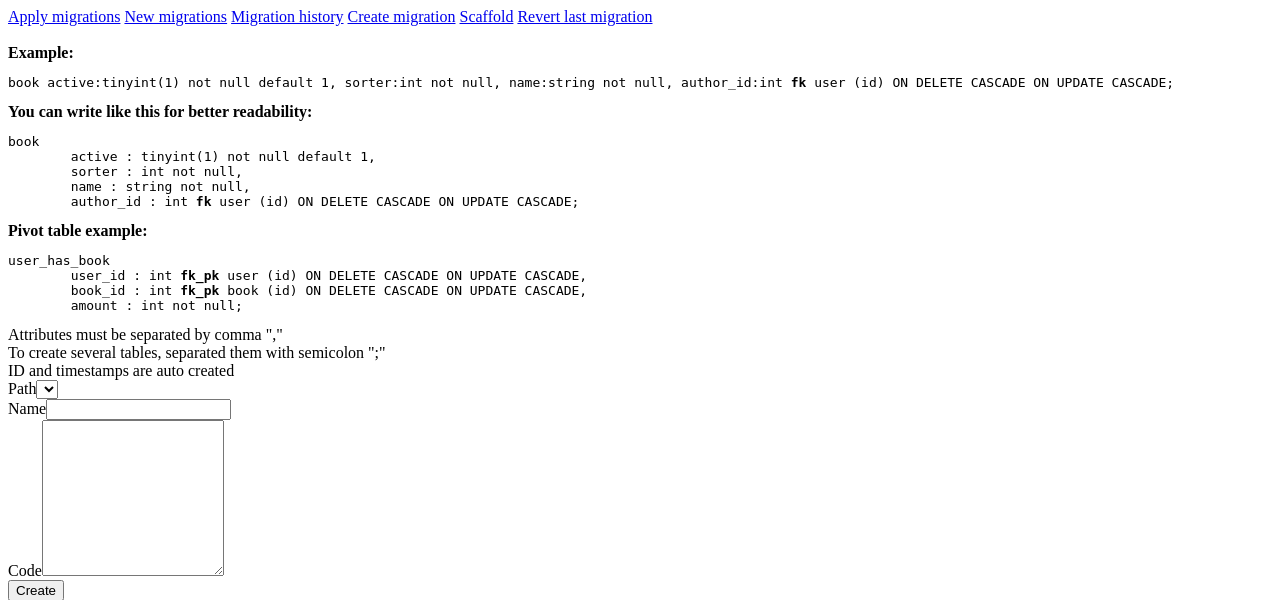
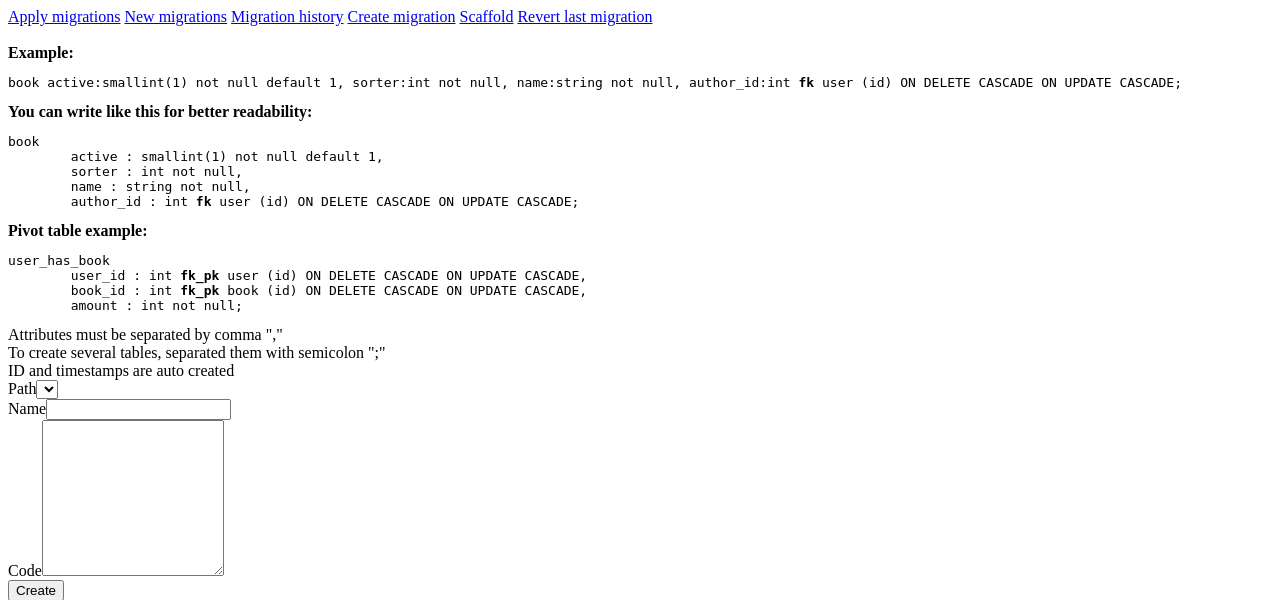
Before and after one commit to webvimark/module-migrations, a PHP site: template views/default/scaffold.php in a window 1280 px wide. Shown: the top 600 px of the page. Run offline with PHP 8.4, Linux system fonts and the light colour scheme; the template is opened without the code that fills it, so the values that code supplies are empty; form fields are guessed from the names that the template uses; some libraries are stand-ins or nearby versions.

Commit message:
smallint

```diff
--- a/views/default/scaffold.php
+++ b/views/default/scaffold.php
@@ -19,13 +19,13 @@ $this->title = 'Scaffold';
 		<div class="well">
 			<b>Example:</b>
 <pre>
-book active:tinyint(1) not null default 1, sorter:int not null, name:string not null, author_id:int <b>fk</b> user (id) ON DELETE CASCADE ON UPDATE CASCADE;
+book active:smallint(1) not null default 1, sorter:int not null, name:string not null, author_id:int <b>fk</b> user (id) ON DELETE CASCADE ON UPDATE CASCADE;
 </pre>
 
 			<b>You can write like this for better readability:</b>
 <pre>
 book
-	active : tinyint(1) not null default 1,
+	active : smallint(1) not null default 1,
 	sorter : int not null,
 	name : string not null,
 	author_id : int <b>fk</b> user (id) ON DELETE CASCADE ON UPDATE CASCADE;
```
